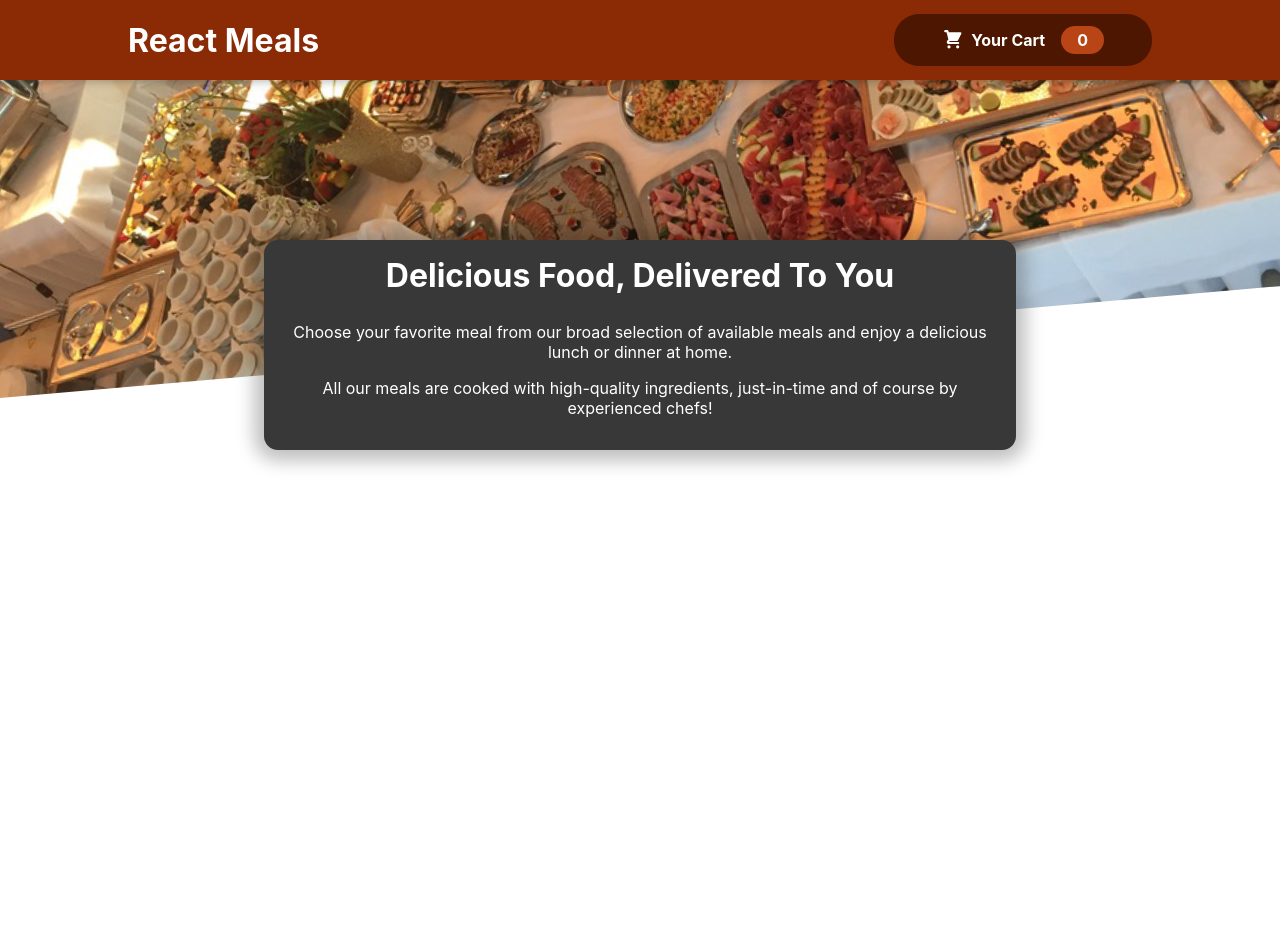
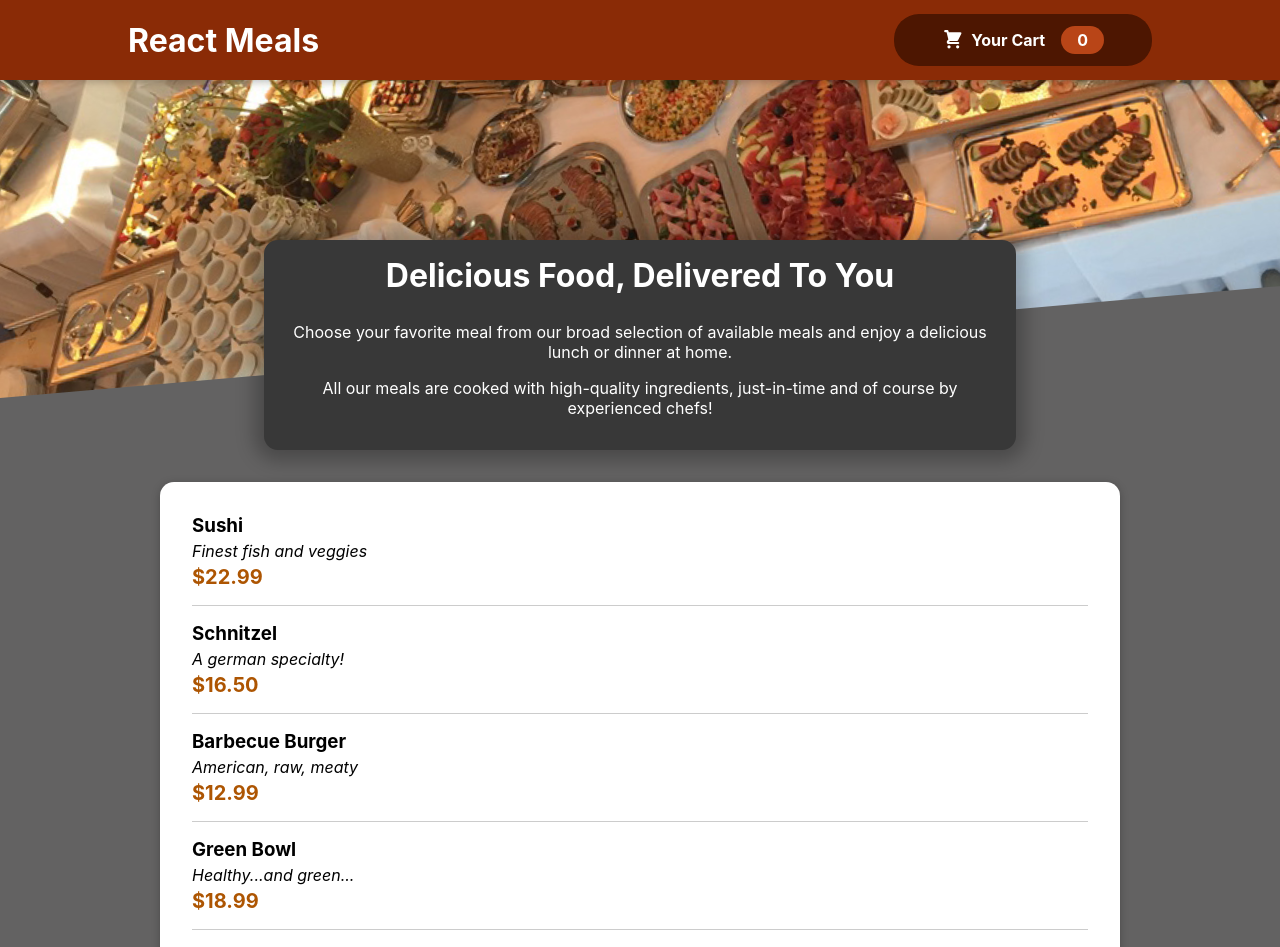
Before and after one commit to karthik-140/restaurant-website, a React (Create React App) app: page / in a window 1280 px wide. Shown: the top 947 px of the page. Before the commit the page ends 800 px from the top, so only its background shows below. Built offline with nearby package versions, Linux system fonts and the light colour scheme.

Commit message:
adding-meal-item-visible-on-screen

```diff
--- /dev/null
+++ b/src/components/Meals/AvailableMeals.js
@@ -0,0 +1,53 @@
+import Card from '../UI/Card';
+import classes from './AvailableMeals.module.css';
+import MealItem from './MealItem/MealItem';
+
+const DUMMY_MEALS = [
+  {
+    id: 'm1',
+    name: 'Sushi',
+    description: 'Finest fish and veggies',
+    price: 22.99,
+  },
+  {
+    id: 'm2',
+    name: 'Schnitzel',
+    description: 'A german specialty!',
+    price: 16.5,
+  },
+  {
+    id: 'm3',
+    name: 'Barbecue Burger',
+    description: 'American, raw, meaty',
+    price: 12.99,
+  },
+  {
+    id: 'm4',
+    name: 'Green Bowl',
+    description: 'Healthy...and green...',
+    price: 18.99,
+  },
+];
+
+const AvailableMeals = () => {
+
+  const mealsList = DUMMY_MEALS.map((meal) =>
+    <MealItem
+      key={meal.id}
+      name={meal.name}
+      description={meal.description}
+      price={meal.price}
+    />)
+
+  return (
+    <section className={classes.meals}>
+      <Card>
+        <ul >
+          {mealsList}
+        </ul>
+      </Card>
+    </section>
+  )
+}
+
+export default AvailableMeals;
--- /dev/null
+++ b/src/components/Meals/AvailableMeals.module.css
@@ -0,0 +1,24 @@
+.meals {
+    max-width: 60rem;
+    width: 90%;
+    margin: 2rem auto;
+    animation: meals-appear 1s ease-out forwards;
+  }
+
+  .meals ul {
+    list-style: none;
+    margin: 0;
+    padding: 0;
+  }
+
+  @keyframes meals-appear {
+    from {
+      opacity: 0;
+      transform: translateY(3rem);
+    }
+
+    to {
+      opacity: 1;
+      transform: translateY(0);
+    }
+  }
--- /dev/null
+++ b/src/components/Meals/MealItem/MealItem.js
@@ -0,0 +1,16 @@
+import classes from './MealItem.module.css';
+
+const MealItem = (props) => {
+    const price = `$${props.price.toFixed(2)}`
+    return (
+        <li className={classes.meal}>
+            <div>
+                <h3>{props.name}</h3>
+                <div className={classes.description}>{props.description}</div>
+                <div className={classes.price}>{price}</div>
+            </div>
+        </li>
+    )
+}
+
+export default MealItem;
--- /dev/null
+++ b/src/components/Meals/MealItem/MealItem.module.css
@@ -0,0 +1,22 @@
+.meal {
+    display: flex;
+    justify-content: space-between;
+    margin: 1rem;
+    padding-bottom: 1rem;
+    border-bottom: 1px solid #ccc;
+  }
+
+  .meal h3 {
+    margin: 0 0 0.25rem 0;
+  }
+
+  .description {
+    font-style: italic;
+  }
+
+  .price {
+    margin-top: 0.25rem;
+    font-weight: bold;
+    color: #ad5502;
+    font-size: 1.25rem;
+  }
--- a/src/components/Meals/Meals.js
+++ b/src/components/Meals/Meals.js
@@ -1,9 +1,15 @@
+import { Fragment } from "react";
+
 import MealsSummary from "./MealsSummary";
+import AvailableMeals from "./AvailableMeals";
 
-const Meals = () =>{
-   return (
-    <MealsSummary />
-   )
+const Meals = () => {
+    return (
+        <Fragment>
+            <MealsSummary />
+            <AvailableMeals />
+        </Fragment>
+    )
 }
 
 export default Meals;
--- /dev/null
+++ b/src/components/UI/Card.js
@@ -0,0 +1,11 @@
+import classes from './Card.module.css';
+
+const Card = (props) =>{
+    return (
+        <div className={classes.card}>
+            {props.children}
+        </div>
+    )
+}
+
+export default Card;
--- /dev/null
+++ b/src/components/UI/Card.module.css
@@ -0,0 +1,6 @@
+.card {
+    padding: 1rem;
+    box-shadow: 0 2px 8px rgba(0, 0, 0, 0.25);
+    border-radius: 14px;
+    background-color: white;
+  }
--- a/src/index.css
+++ b/src/index.css
@@ -5,6 +5,7 @@
     sans-serif;
   -webkit-font-smoothing: antialiased;
   -moz-osx-font-smoothing: grayscale;
+  background-color: rgb(99, 98, 98);
 }
 
 code {
```
